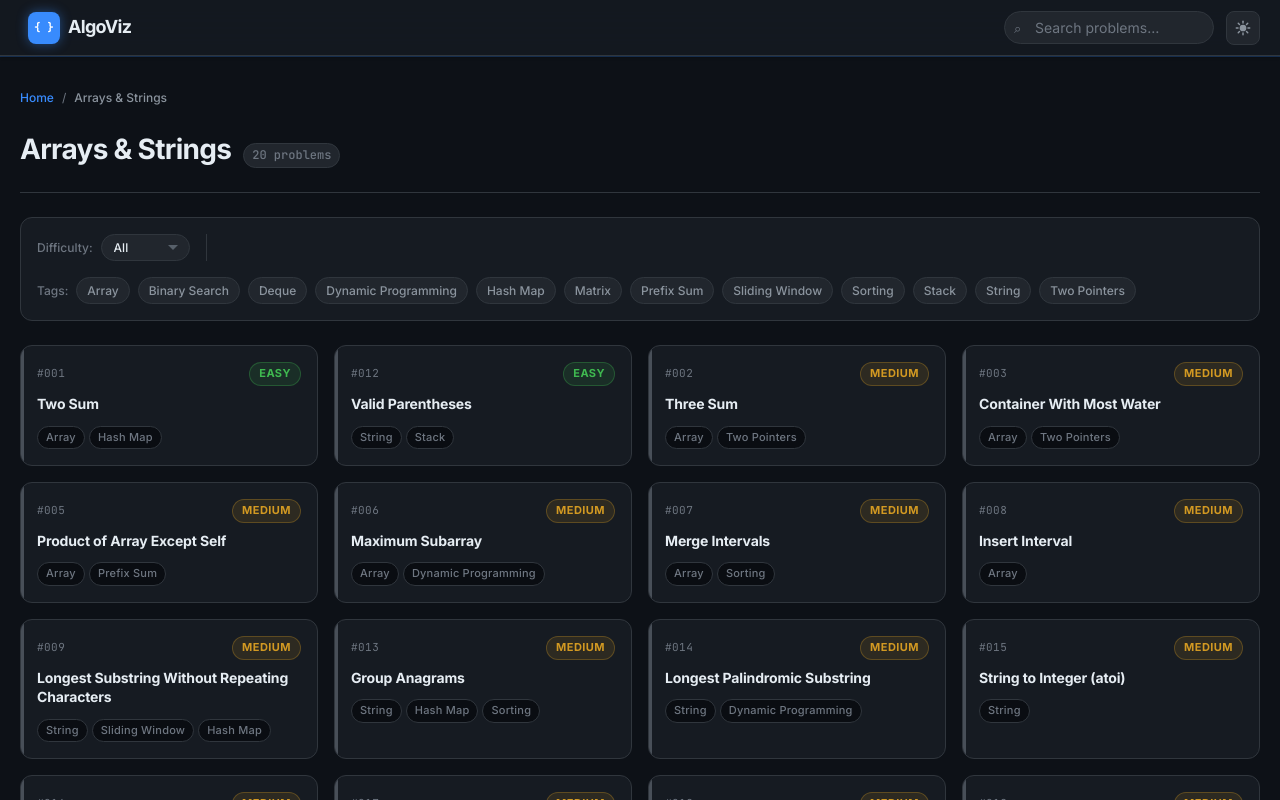
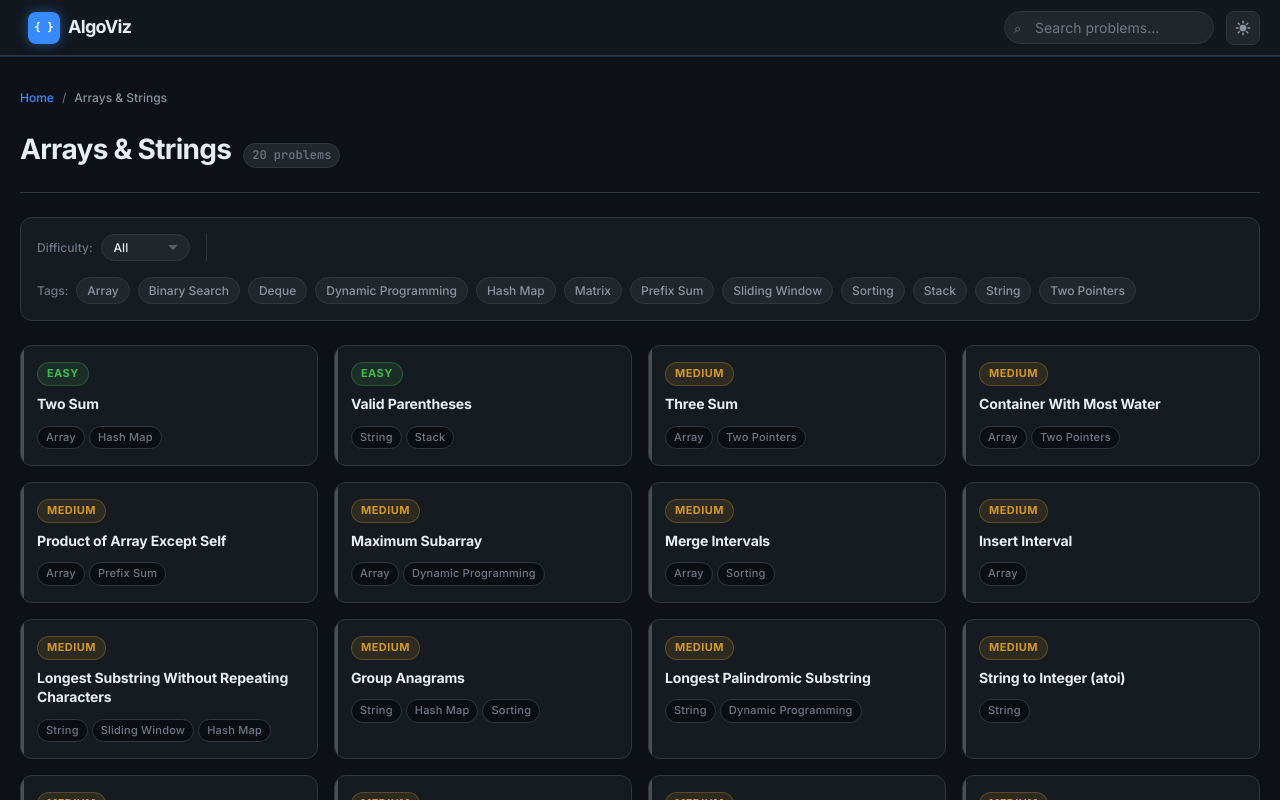
Before and after one commit to Jyoti-bujethiya/algo-visualizer, a React (Vite) app: page /category/01-Arrays-and-Strings in a window 1280 px wide. Built offline with nearby package versions, Linux system fonts and the light colour scheme.

Commit message:
fix: remove problem number from card — was inconsistent after difficulty sort

```diff
--- a/src/components/ProblemCard.jsx
+++ b/src/components/ProblemCard.jsx
@@ -9,7 +9,7 @@ const DIFF_CLASS = {
 }
 
 export default function ProblemCard({ problem }) {
-  const { id, slug, title, difficulty, tags } = problem
+  const { slug, title, difficulty, tags } = problem
   const { isDone } = useDoneProblems()
   const done = isDone(slug)
 
@@ -17,14 +17,13 @@ export default function ProblemCard({ problem }) {
     <Link to={`/problem/${slug}`} className={`${styles.card} ${done ? styles.cardDone : ''}`}>
       {done && <span className={styles.doneCheck} aria-label="Completed">✓</span>}
 
-      <div className={styles.top}>
-        <span className={styles.id}>#{id.toString().padStart(3, '0')}</span>
-        {difficulty && (
+      {difficulty && (
+        <div className={styles.top}>
           <span className={`${styles.diff} ${DIFF_CLASS[difficulty] ?? ''}`}>
             {difficulty}
           </span>
-        )}
-      </div>
+        </div>
+      )}
 
       <h3 className={styles.title}>{title}</h3>
 
--- a/src/components/ProblemCard.module.css
+++ b/src/components/ProblemCard.module.css
@@ -41,15 +41,6 @@
 
 .top {
   display: flex;
-  align-items: center;
-  justify-content: space-between;
-}
-
-.id {
-  font-family: var(--font-mono);
-  font-size: var(--font-size-xs);
-  color: var(--text-muted);
-  letter-spacing: 0.04em;
 }
 
 /* Difficulty badge */
```
